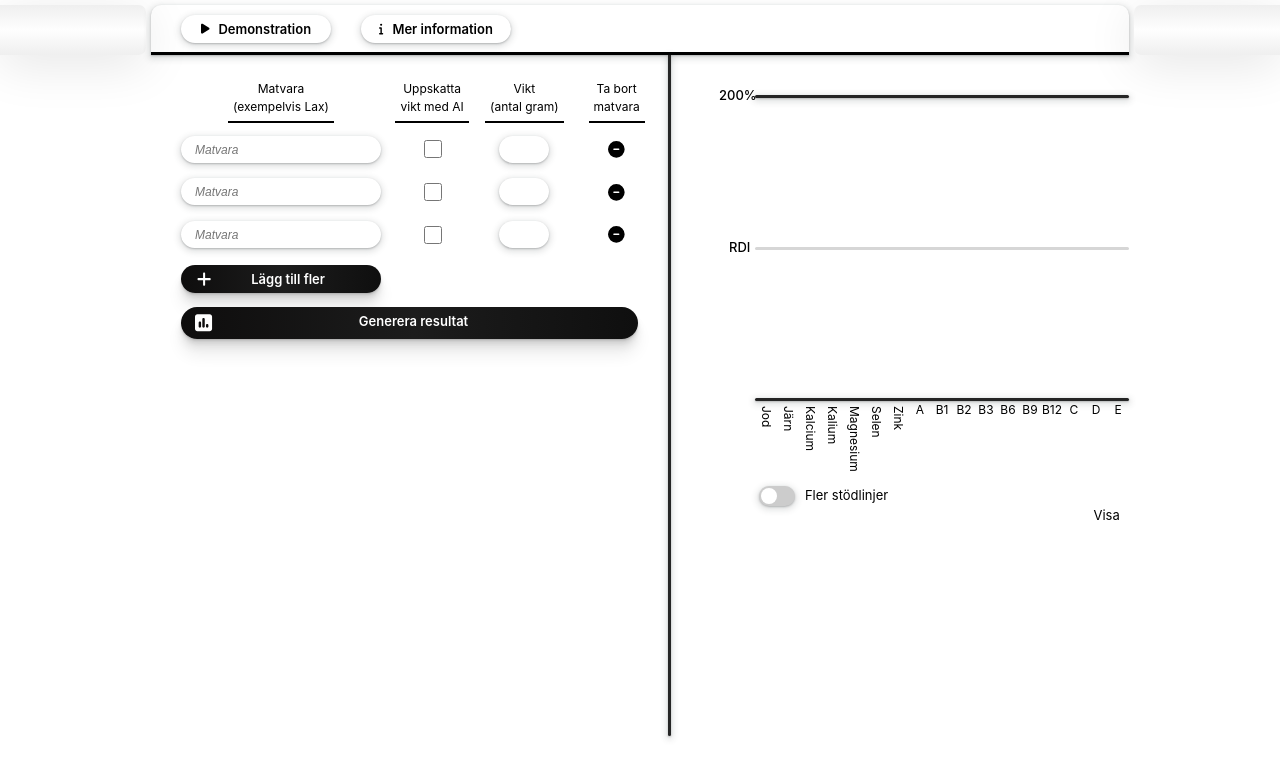
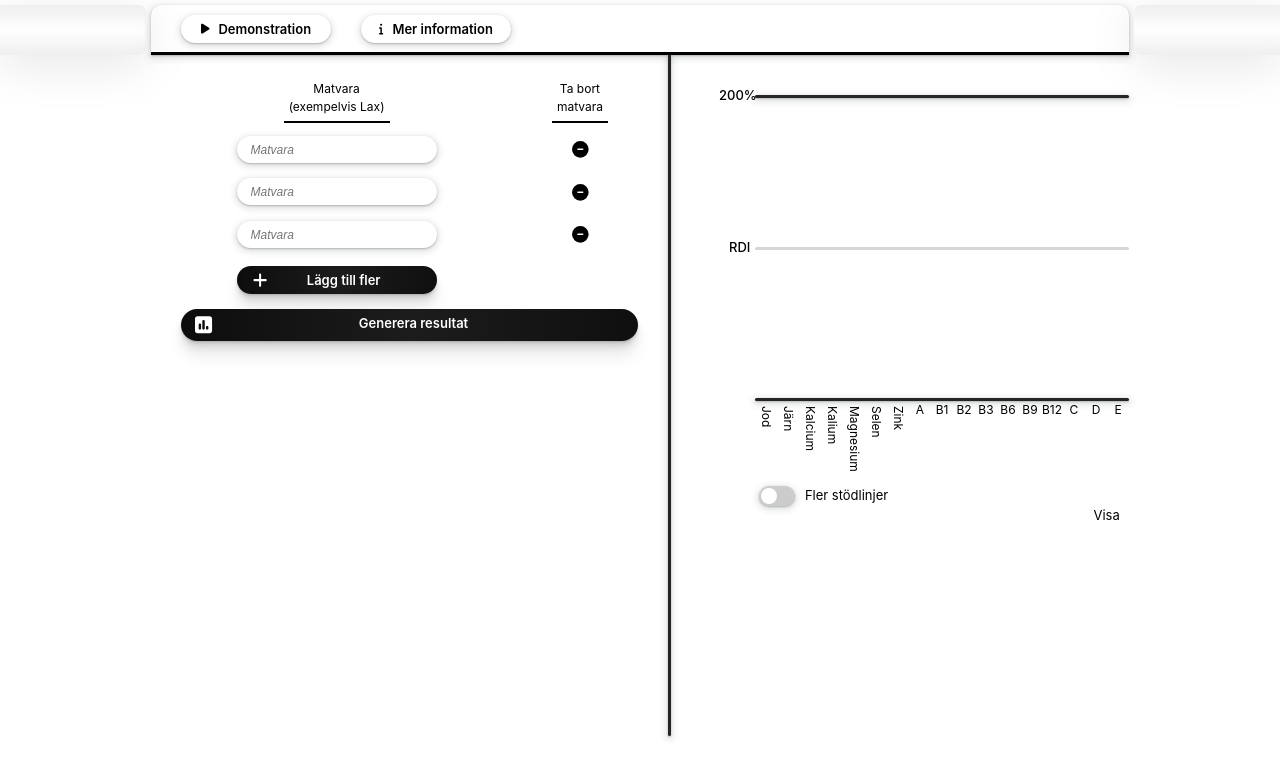
Before and after one commit to Radors/TPClient, a React (Vite) app in the folder tpclient/: page / in a window 1280 px wide. Shown: the top 778 px of the page. Built offline with nearby package versions, Linux system fonts and the light colour scheme.

Commit message:
progress on the rework

```diff
--- a/tpclient/src/App.css
+++ b/tpclient/src/App.css
@@ -146,7 +146,7 @@
 
 .food-input-grid {
     display: grid;
-    grid-template-columns: 2fr 1fr 1fr 1fr;
+    grid-template-columns: 2fr 1fr;
     gap: 10px;
     justify-items: center;
     align-items: center;
@@ -232,8 +232,8 @@
 
 .lagg-till-fler {
     display: flex;
-    margin-top: 14px;
-    margin-bottom: 14px;
+    margin-top: 5px;
+    margin-bottom: 15px;
     width: 200px;
     padding: 6px;
 }
@@ -406,18 +406,6 @@
     width: 88%;
 }
 
-.food-legend-container-left {
-    width: 80%;
-    display: flex;
-}
-
-.food-legend-container-right {
-    display: flex;
-    width: 20%;
-    justify-content: end;
-    margin-right: 7px;
-}
-
 .food-legend-colormark-outer {
     width: 50px;
     display: flex;
--- a/tpclient/src/App.tsx
+++ b/tpclient/src/App.tsx
@@ -1,24 +1,20 @@
-
 import { Fragment, useState, useEffect, useCallback } from 'react';
 import './App.css';
 import { FontAwesomeIcon } from '@fortawesome/react-fontawesome';
 import { faInfo, faPlay, faCircleMinus, faPlus, faSquarePollVertical, faXmark, } from '@fortawesome/free-solid-svg-icons';
-import { faEyeSlash } from '@fortawesome/free-regular-svg-icons';
 
 // Array<FoodInput> will be SENT to the server.
 interface FoodInput {
     frontendId: number;
     name: string;
-    weight: number; // Allowed to be zero, which indicates a lack of custom weight. It's in Grams with no decimals (an int on the server).
 }
 
-// Array<FoodAggregation> will be RECEIVED from the server.
-interface FoodAggregation {
+// Array<FoodProduct> will be RECEIVED from the server.
+interface FoodProduct {
     frontendId: number;
     name: string; // Original input carried along / brought back ( not the name of any matched item(s) )
-    weight: number;
     rejected: boolean;
-    // Nutrient percentages in decimal form, already multiplied with the weight (!), like 0.376424 or 1.861345
+    // Nutrient percentages as decimal points
     jod: number;
     jarn: number;
     kalcium: number;
@@ -55,24 +51,24 @@ export default function App() {
 }
 
 function FoodManager() {
-    const startingPoint = [{ id: 0, matvara: "", customWeight: true, weight: 0 },
-                           { id: 1, matvara: "", customWeight: true, weight: 0 },
-                           { id: 2, matvara: "", customWeight: true, weight: 0 }]
+    const startingPoint = [{ id: 0, matvara: ""},
+                           { id: 1, matvara: ""},
+                           { id: 2, matvara: ""}]
     const [inputRows, setInputRows] = useState(startingPoint);
 
     const [demo, setDemo] = useState(false);
     const [merInformation, setMerInformation] = useState(false);
     const [onlyNumbersWarning, setOnlyNumbersWarning] = useState({ active: false, index: 0 });
     const [isRequesting, setIsRequesting] = useState(false);
-    const [foodAggregations, setFoodAggregations] = useState(Array<FoodAggregation>);
+    const [foodAggregations, setFoodAggregations] = useState(Array<FoodProduct>);
 
     const onGenerateResults = useCallback(async () => {
         if (isRequesting) return;
         setIsRequesting(true);
 
         const url = "https://tp-api.salmonwave-4f8bbb94.swedencentral.azurecontainerapps.io/food/processinput";
-        const foodInputs: Array<FoodInput> = inputRows.filter(row => row.matvara !== "").map((row: { id: number, matvara: string, customWeight: boolean, weight: number }) => {
-            const foodInput: FoodInput = { frontendId: row.id, name: row.matvara, weight: row.customWeight ? row.weight : 0 };
+        const foodInputs: Array<FoodInput> = inputRows.filter(row => row.matvara !== "").map((row: { id: number, matvara: string}) => {
+            const foodInput: FoodInput = { frontendId: row.id, name: row.matvara};
             return foodInput;
         });
 
@@ -86,7 +82,7 @@ function FoodManager() {
             });
 
             if (response.ok) {
-                const receivedFoodAggregations: Array<FoodAggregation> = await response.json();
+                const receivedFoodAggregations: Array<FoodProduct> = await response.json();
                 setFoodAggregations(receivedFoodAggregations);
             }
         } catch {
@@ -147,40 +143,13 @@ function FoodManager() {
         setInputRows(newInputRows);
     }
 
-    function onInputToWeight(event: React.ChangeEvent<HTMLInputElement>, index: number) {
-        if (event.target.value == "") {
-            const newInputRows = inputRows.slice();
-            newInputRows[index].weight = 0;
-            setInputRows(newInputRows);
-            return;
-        }
-
-        const isInteger = /^\d+$/.test(event.target.value);
-        if (isInteger) {
-            const value = Number(event.target.value);
-            if (value > -1) {
-                const newInputRows = inputRows.slice();
-                newInputRows[index].weight = value;
-                setInputRows(newInputRows);
-            }
-        } else {
-            setOnlyNumbersWarning({ active: true, index: index });
-        }
-    }
-
     function onToggleMerInformation() {
         setMerInformation(!merInformation);
     }
 
-    function onToggleCustomWeights(index: number) {
-        const newInputRows = inputRows.slice();
-        newInputRows[index].customWeight = !newInputRows[index].customWeight;
-        setInputRows(newInputRows);
-    }
-
     function onAddInputRow() {
         const newInputRows = inputRows.slice();
-        newInputRows.push({ id: (newInputRows[newInputRows.length - 1].id + 1), matvara: "", customWeight: true, weight: 0 });
+        newInputRows.push({ id: (newInputRows[newInputRows.length - 1].id + 1), matvara: ""});
         setInputRows(newInputRows);
     }
 
@@ -193,9 +162,15 @@ function FoodManager() {
     return (
         <div className="food-manager">
             <TopBar onStartDemonstration={onStartDemonstration} onToggleMerInformation={onToggleMerInformation} />
-            <FoodMain onlyNumbersWarning={onlyNumbersWarning} onInputToWeight={onInputToWeight} onToggleCustomWeights={onToggleCustomWeights}
-                onAddInputRow={onAddInputRow} onRemoveInputRow={onRemoveInputRow} inputRows={inputRows} merInformation={merInformation}
-                onInputToMatvara={onInputToMatvara} onToggleMerInformation={onToggleMerInformation} foodAggregations={foodAggregations} onGenerateResults={onGenerateResults} />
+            <FoodMain inputRows={inputRows}
+                onAddInputRow={onAddInputRow}
+                onRemoveInputRow={onRemoveInputRow}
+                merInformation={merInformation}
+                onInputToMatvara={onInputToMatvara}
+                onToggleMerInformation={onToggleMerInformation}
+                foodAggregations={foodAggregations}
+                onGenerateResults={onGenerateResults}
+            />
         </div>
     );
 }
@@ -216,25 +191,22 @@ function TopBar({ onStartDemonstration, onToggleMerInformation }: { onStartDemon
     );
 }
 
-function FoodMain({ onlyNumbersWarning, onInputToWeight, inputRows, onAddInputRow, onRemoveInputRow,
-    onInputToMatvara, merInformation, onToggleMerInformation, onToggleCustomWeights, foodAggregations, onGenerateResults }:
+function FoodMain({inputRows, onAddInputRow, onRemoveInputRow,
+    onInputToMatvara, merInformation, onToggleMerInformation, foodAggregations, onGenerateResults }:
     {
-        onlyNumbersWarning: { active: boolean, index: number },
-        onInputToWeight: (event: React.ChangeEvent<HTMLInputElement>, index: number) => void,
-        inputRows: Array<{ id: number, matvara: string, customWeight: boolean, weight: number }>,
+        inputRows: Array<{ id: number, matvara: string}>,
         onAddInputRow: () => void,
         onRemoveInputRow: (index: number) => void,
         onInputToMatvara: (event: React.ChangeEvent<HTMLInputElement>, index: number) => void,
         merInformation: boolean,
         onToggleMerInformation: () => void,
-        onToggleCustomWeights: (index: number) => void,
-        foodAggregations: Array<FoodAggregation>
+        foodAggregations: Array<FoodProduct>
         onGenerateResults: () => void,
     }) {
     return (
         <div className="food-main">
             <div className="food-main-left">
-                <FoodInput onlyNumbersWarning={onlyNumbersWarning} onInputToWeight={onInputToWeight} onToggleCustomWeights={onToggleCustomWeights}
+                <FoodInput
                     onAddInputRow={onAddInputRow} onRemoveInputRow={onRemoveInputRow} inputRows={inputRows} merInformation={merInformation}
                     onInputToMatvara={onInputToMatvara} onToggleMerInformation={onToggleMerInformation} onGenerateResults={onGenerateResults} />
             </div>
@@ -247,18 +219,15 @@ function FoodMain({ onlyNumbersWarning, onInputToWeight, inputRows, onAddInputRo
     );
 }
 
-function FoodInput({ onlyNumbersWarning, onInputToWeight, inputRows, onAddInputRow, onRemoveInputRow,
-    onInputToMatvara, merInformation, onToggleMerInformation, onToggleCustomWeights, onGenerateResults }:
+function FoodInput({ inputRows, onAddInputRow, onRemoveInputRow,
+    onInputToMatvara, merInformation, onToggleMerInformation, onGenerateResults }:
     {
-        onlyNumbersWarning: { active: boolean, index: number },
-        onInputToWeight: (event: React.ChangeEvent<HTMLInputElement>, index: number) => void,
-        inputRows: Array<{ id: number, matvara: string, customWeight: boolean, weight: number }>,
+        inputRows: Array<{ id: number, matvara: string}>,
         onAddInputRow: () => void,
         onRemoveInputRow: (index: number) => void,
         onInputToMatvara: (event: React.ChangeEvent<HTMLInputElement>, index: number) => void,
         merInformation: boolean,
         onToggleMerInformation: () => void,
-        onToggleCustomWeights: (index: number) => void,
         onGenerateResults: () => void,
     }) {
     return (
@@ -278,20 +247,18 @@ function FoodInput({ onlyNumbersWarning, onInputToWeight, inputRows, onAddInputR
             </div>
             <div className="food-input-grid">
                 <div className="food-input-heading-container">Matvara <br /> (exempelvis Lax)</div>
-                <div className="food-input-heading-container">Uppskatta<br />vikt med AI</div>
-                <div className="food-input-heading-container">Vikt<br />(antal gram)</div>
                 <div className="food-input-heading-container"
                     style={{
                         opacity: `${inputRows.length == 1 ? "30%" : "100%"}`,
                     }}>
                     Ta bort<br />matvara
                 </div>
-                <FoodInputRows onlyNumbersWarning={onlyNumbersWarning} onInputToWeight={onInputToWeight} onInputToMatvara={onInputToMatvara}
-                    inputRows={inputRows} onToggleCustomWeights={onToggleCustomWeights} onRemoveInputRow={onRemoveInputRow} />
-            </div>
+                <FoodInputRows onInputToMatvara={onInputToMatvara}
+                    inputRows={inputRows} onRemoveInputRow={onRemoveInputRow} />
                 <button className="lagg-till-fler" onClick={onAddInputRow}>
                     <FontAwesomeIcon size="lg" className="plus-icon" icon={faPlus} />Lägg till fler
                 </button>
+            </div>
             <button className="generera-resultat" onClick={onGenerateResults}>
                 <FontAwesomeIcon className="resultat-icon" size="xl" icon={faSquarePollVertical} />
                 Generera resultat
@@ -300,40 +267,15 @@ function FoodInput({ onlyNumbersWarning, onInputToWeight, inputRows, onAddInputR
     );
 }
 
-function FoodInputRows({ onlyNumbersWarning, onInputToWeight, onToggleCustomWeights, onRemoveInputRow, inputRows, onInputToMatvara }:
+function FoodInputRows({ onRemoveInputRow, inputRows, onInputToMatvara }:
     {
-        onlyNumbersWarning: { active: boolean, index: number },
-        onInputToWeight: (event: React.ChangeEvent<HTMLInputElement>, index: number) => void,
-        onToggleCustomWeights: (index: number) => void,
         onRemoveInputRow: (index: number) => void,
-        inputRows: Array<{ id: number, matvara: string, customWeight: boolean, weight: number }>,
+        inputRows: Array<{ id: number, matvara: string}>,
         onInputToMatvara: (event: React.ChangeEvent<HTMLInputElement>, index: number) => void
     }) {
-    const content = inputRows.map((row: { id: number, matvara: string, customWeight: boolean, weight: number }, index: number) => (
+    const content = inputRows.map((row: { id: number, matvara: string}, index: number) => (
         <Fragment key={row.id}>
             <input className="matvara" type="text" value={row.matvara} onChange={(event) => onInputToMatvara(event, index)} placeholder="Matvara" />
-            <input className="uppskatta-vikt" type="checkbox" checked={!row.customWeight} onChange={() => onToggleCustomWeights(index)} />
-            <div className="antal-gram-outer"
-                style={{
-                    display: row.customWeight ? "flex" : "none",
-                }}
-            >
-                <input className="vikt-antal-gram" type="text" value={row.weight == 0 ? "" : row.weight} onChange={(event) => onInputToWeight(event, index)}/>
-                <div className="only-numbers-warning-container"
-                    style={{
-                        display: (onlyNumbersWarning.active && onlyNumbersWarning.index == index) ? "flex" : "none",
-                    }}
-                >
-                    Endast siffror
-                </div>
-            </div>
-            <button className="reactivate-custom-weight" onClick={() => onToggleCustomWeights(index)}
-                style={{
-                    display: `${row.customWeight ? "none" : "flex"}`,
-                }}
-            >
-                <FontAwesomeIcon icon={faEyeSlash} className="antal-gram-hidden-icon" size="lg" />
-            </button>
             <button className="ta-bort" onClick={() => onRemoveInputRow(index)}
                 style={{
                     visibility: `${inputRows.length == 1 ? "hidden" : "visible"}`,
@@ -350,7 +292,7 @@ function FoodInputRows({ onlyNumbersWarning, onInputToWeight, onToggleCustomWeig
     );
 }
 
-function FoodOutput({ foodAggregations }: { foodAggregations: Array<FoodAggregation>}) {
+function FoodOutput({ foodAggregations }: { foodAggregations: Array<FoodProduct>}) {
     const [itemVisibility, setItemVisibility] = useState(Array(3).fill(true));
     const [showGuidelines, setShowGuidelines] = useState(false);
 
@@ -375,13 +317,13 @@ function FoodOutput({ foodAggregations }: { foodAggregations: Array<FoodAggregat
     );
 }
 
-function FoodGraph({ itemVisibility, showGuidelines, foodAggregations }: { itemVisibility: Array<boolean>, showGuidelines: boolean, foodAggregations: Array<FoodAggregation>}) {
-    const nutrientPropertyKeys: Array<keyof FoodAggregation> = ["jod", "jarn", "kalcium", "kalium", "magnesium", "selen", "zink",
+function FoodGraph({ itemVisibility, showGuidelines, foodAggregations }: { itemVisibility: Array<boolean>, showGuidelines: boolean, foodAggregations: Array<FoodProduct>}) {
+    const nutrientPropertyKeys: Array<keyof FoodProduct> = ["jod", "jarn", "kalcium", "kalium", "magnesium", "selen", "zink",
         "a", "b1", "b2", "b3", "b6", "b9", "b12", "c", "d", "e"];
     const nutrientLabels: Array<string> = ["Jod", "Järn", "Kalcium", "Kalium", "Magnesium", "Selen", "Zink",
         "A", "B1", "B2", "B3", "B6", "B9", "B12", "C", "D", "E"];
 
-    const allBars = nutrientPropertyKeys.map((property: keyof FoodAggregation, index: number) => (
+    const allBars = nutrientPropertyKeys.map((property: keyof FoodProduct, index: number) => (
         <FoodGraphCanvasBarContainer key={index} itemVisibility={itemVisibility} nutrientProperty={property} foodItems={foodAggregations} />
     ));
 
@@ -426,11 +368,11 @@ const barColors: Array<string> = ["#1F77B4", "#FF7F0E", "#2CA02C", "#D62728", "#
 
 function FoodGraphCanvasBarContainer({ nutrientProperty, foodItems, itemVisibility }:
     {
-        nutrientProperty: keyof FoodAggregation,
-        foodItems: Array<FoodAggregation>,
+        nutrientProperty: keyof FoodProduct,
+        foodItems: Array<FoodProduct>,
         itemVisibility: Array<boolean>
     }) {
-    const content = foodItems.map((item: FoodAggregation, index: number) => (
+    const content = foodItems.map((item: FoodProduct, index: number) => (
         <div key={index} className="food-graph-canvas-bar"
             style={{
                 backgroundColor: `${barColors[index]}`,
@@ -454,12 +396,11 @@ function FoodLegend({ itemVisibility, onToggleVisibility, onToggleGuidelines, sh
         onToggleVisibility: (id: number) => void,
         onToggleGuidelines: () => void,
         showGuidelines: boolean,
-        foodAggregations: Array<FoodAggregation>
+        foodAggregations: Array<FoodProduct>
     }) {
-    const allLegends = foodAggregations.map((item: FoodAggregation, index: number) => (
+    const allLegends = foodAggregations.map((item: FoodProduct, index: number) => (
         <div key={index} className="food-legend-and-switch">
             <div className="food-legend-container">
-                <div className="food-legend-container-left">
                 <div className="food-legend-colormark-outer">
                     <div className="food-legend-colormark"
                         style={{
@@ -469,10 +410,6 @@ function FoodLegend({ itemVisibility, onToggleVisibility, onToggleGuidelines, sh
                 </div>
                 <div className="food-legend-label">
                     {item.name}
-                    </div>
-                </div>
-                <div className="food-legend-container-right">
-                    {`${item.weight} g`}
                 </div>
             </div>
             <div className="switch-container">
```
Lines whose indentation alone changed are shown as unchanged.
